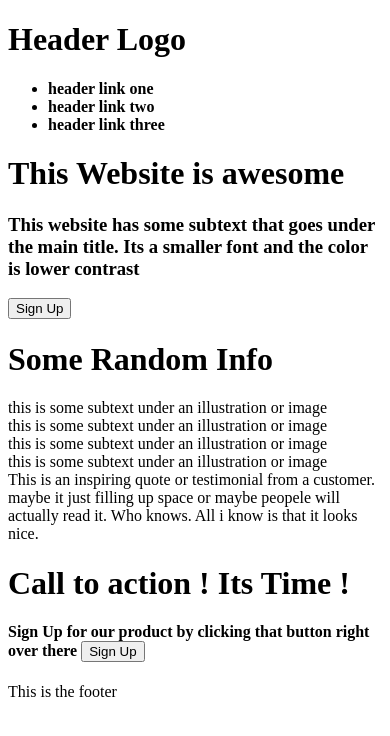
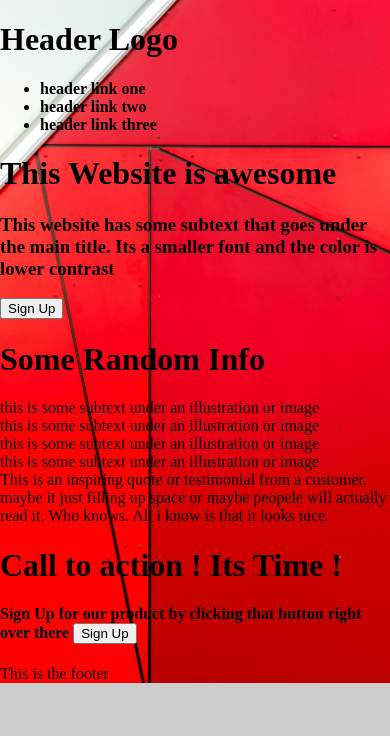
Before and after one commit to Kw2x/Landing-Page, a plain HTML site: page index.html in a window 390 px wide. Drawn offline with Linux system fonts and the light colour scheme.

Commit message:
added another background image that is responsive and centered also changed font color to black.

```diff
--- a/styles.css
+++ b/styles.css
@@ -1,4 +1,16 @@
 body {
-    background-image: url("./image/sevilla-tower-gbe6653cfa_1920.jpg");
-    background-position: center;
+    margin: 0%;
+    background-image: url("./image/scott-webb-fTEFBwIELQ0-unsplash\ \(1\).jpg");
+    background-position: center top;
+    background-size: cover;
+    height: fit-content;
+    background-repeat: no-repeat;
+    background-size: cover;
+    position: relative;
+    background-color: #cccccc;
+    color: black;
 }
+
+.body{
+    color: black;
+}
```
Also changed, not shown: image/scott-webb-fTEFBwIELQ0-unsplash (1).jpg (added), index.html (indentation only).
